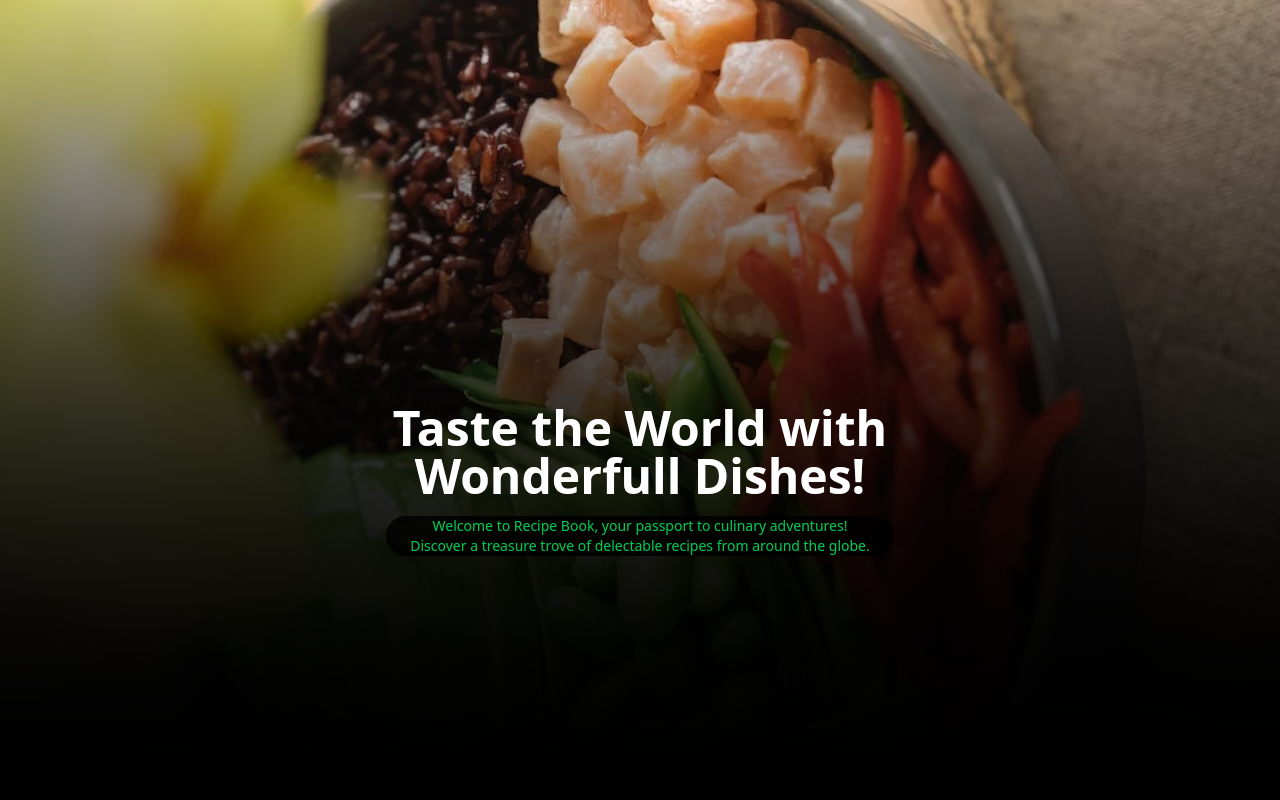
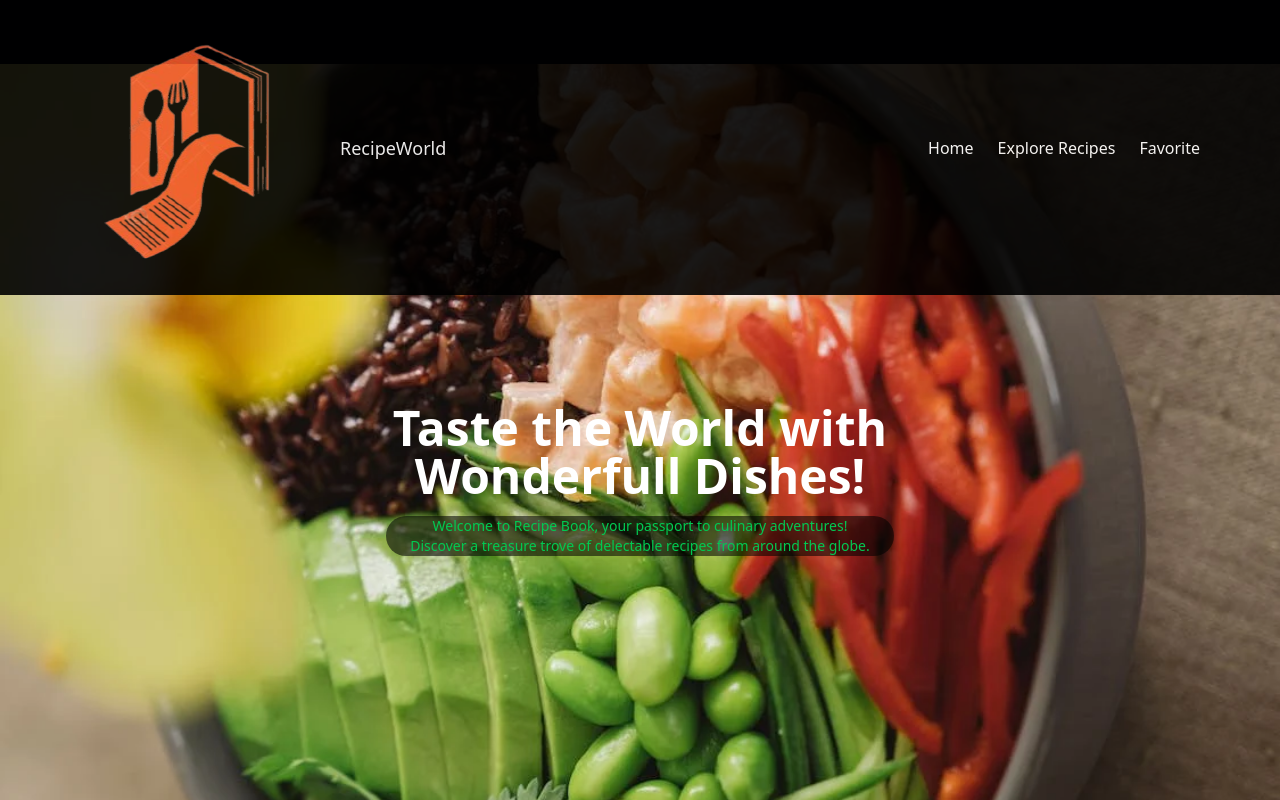
Before and after one commit to sayaliwagal/Recipe-Book-, a React (Vite) app: page / in a window 1280 px wide. Shown: the top 800 px of the page. Built offline with nearby package versions, Linux system fonts and the light colour scheme.

Commit message:
Add the navbar abd the layout fix is compeleted

```diff
--- a/src/App.jsx
+++ b/src/App.jsx
@@ -1,20 +1,20 @@
-import React from 'react'
-import { Routes, Route} from "react-router-dom";
-import Home from './Pages/Home.jsx'
-import Layout from './Pages/Layout.jsx';
-import RecipeDetail from './Pages/RecipeDetail.jsx';
+import React from "react";
+import { Routes, Route } from "react-router-dom";
+import Home from "./Pages/Home.jsx";
+import Layout from "./Pages/Layout.jsx";
+import RecipeDetail from "./Pages/RecipeDetail.jsx";
 
 const App = () => {
   return (
-    <div className='bg-gray-950'>
-      <Home />
+    <div className="bg-gray-950">
       <Routes>
-        <Route path="/" element={<Layout />}/>
-        <Route index element={<Home />}/>
-        <Route path="recipes/:id" element={<RecipeDetail />}/>
+        <Route path="/" element={<Layout />}>
+          <Route index element={<Home />} />
+          <Route path="recipes/:id" element={<RecipeDetail />} />
+        </Route>
       </Routes>
     </div>
-  )
-}
+  );
+};
 
-export default App
+export default App;
--- a/src/Components/Header.jsx
+++ b/src/Components/Header.jsx
@@ -13,7 +13,7 @@ const Header = ({ title, image, type}) => {
             className='w-full h-full object-cover'
             />
         </div>
-        <div className="absolute w-full h-full bg-gradient-to-t from-black to-transparent top-0 z-8 flex flex-col items-center justify-center pt-40 2xl:pt-20 px-4 ">
+        <div className="absolute w-full h-full bg-gradient-to from-black to-transparent top-0 z-8 flex flex-col items-center justify-center pt-40 2xl:pt-20 px-4 ">
             <h1 className='text-white text-4xl md:text-5xl font-bold text-center'>{title}</h1>
            {type && (
             <p className="text-sm mt-4 text-center text-green-500 bg-[#00000090] px-6 rounded-full">Welcome to Recipe Book, your passport to culinary adventures!
--- a/src/Components/NavBar.jsx
+++ b/src/Components/NavBar.jsx
@@ -1,8 +1,11 @@
 import React from 'react'
 import Logo from "../assets/recipe-book-logo.png"
-import { Link } from 'react-router-dom'
+import { HiMenuAlt3 } from 'react-icons/hi'
+import { AiOutlineClose } from 'react-icons/ai'
+import { NavLink, Link } from 'react-router-dom'
 
 const NavBar = () => {
+  console.log(Logo)
   return (
    <header className="w-full fixed z-10 bg-black opacity-90">
     <nav className="flex w-full py-2 md:py-3 px-4 md:px-20 items-center justify-between">
@@ -10,6 +13,17 @@ const NavBar = () => {
         <img src={Logo} alt="Logo" />
         Recipe<span>World</span>
         </Link>
+        <ul className="hidden md:flex text-white gap-6">
+          <li>
+            <NavLink to={"/"}>Home</NavLink>
+          </li>
+          <li>
+            <NavLink to={"/recipes/:id"}>Explore Recipes</NavLink>
+          </li>
+           <li>
+            <NavLink to={"/favorites"}> Favorite</NavLink>
+          </li>
+        </ul>
     </nav>
    </header>
   )
--- a/src/Pages/Layout.jsx
+++ b/src/Pages/Layout.jsx
@@ -7,7 +7,9 @@ const Layout = () => {
   return (
     <>
      <NavBar />
+     <main className="pt-16">
      <Outlet />
+     </main>
      <Footer />
     </>
   )
```
Also changed, not shown: src/assets/recipe-book-logo.png.
